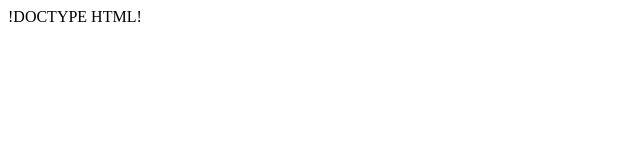
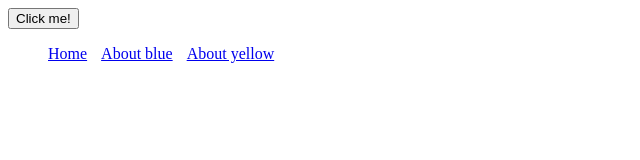
Before and after one commit to Cathiie/ClairesWebsite, a plain HTML site: page projectresearch.html in a window 1280 px wide. Shown: the whole page, without its empty margins (0-640 px from the left). Drawn offline with nearby package versions, Linux system fonts and the light colour scheme.

Commit message:
Update projectresearch.html

```diff
--- a/projectresearch.html
+++ b/projectresearch.html
@@ -1,2 +1,21 @@
-!DOCTYPE HTML!
-<head>
+<!DOCTYPE html>
+<html>
+    <head>
+        <title>CSS Exercises 2</title>
+        <script src = "jquery.js" ></script>
+        <script type='text/javascript'></script>
+        <link rel='stylesheet' type='text/css' href='style2.css' />
+        <style>
+            ul.nav li{
+                display: inline-block;
+                padding-right: 10px;
+            }
+        </style>
+    </head>
+    <body>
+        <button id='button'>Click me!</button>
+        <ul class='nav'>
+            <li class='link'><a href="#explanation">Home</a></li>
+            <li class='link'><a href="#about_blue">About blue</a></li>
+            <li class='link'><a href="#about_yellow">About yellow</a></li>
+        </ul>
```
